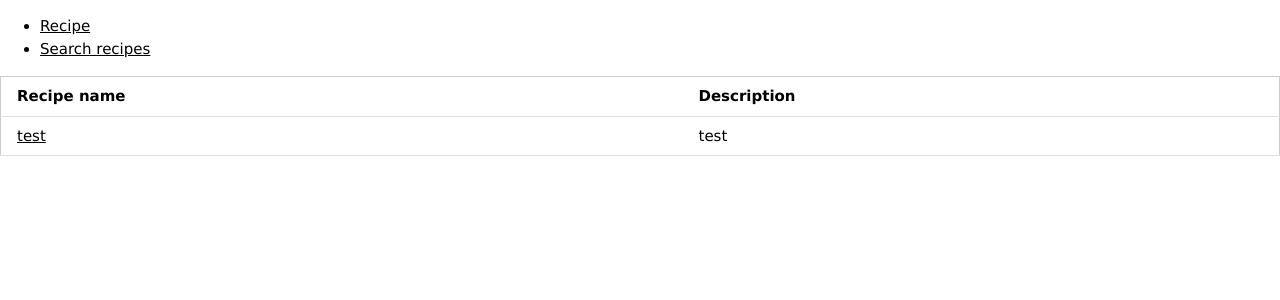
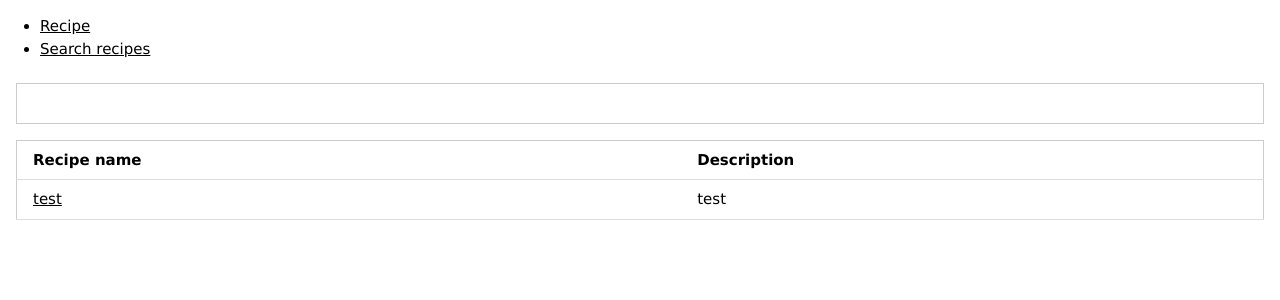
Before and after one commit to dylanpruitt/recipe-book-backend, a React (Create React App) app: page /Search in a window 1280 px wide. Shown: the top 300 px of the page. Built offline with nearby package versions, Linux system fonts and the light colour scheme; no server answers.

Commit message:
Users can filter search results now!

```diff
--- a/src/App.js
+++ b/src/App.js
@@ -62,7 +62,6 @@ class App extends React.Component {
 
   handleClick(i) {
     this.setState({ recipeIndex: i });
-    console.log(this.state.recipeIndex);
   }
 
   render() {
--- /dev/null
+++ b/src/components/InputFilter.js
@@ -0,0 +1,22 @@
+import React from "react";
+
+class InputFilter extends React.Component {
+    constructor(props) {
+        super(props);
+        this.handleChange = this.handleChange.bind(this);
+    }
+
+    handleChange(e) {
+        this.props.handleChange(e.target.value);
+    }
+
+    render() {
+        const filter = this.props.filter;
+
+        return (
+            <input className="w3-input w3-border w3-padding" type="text" value={filter} onChange={this.handleChange}></input>
+        );
+    }
+}
+
+export default InputFilter;
--- a/src/components/ResultsTable.js
+++ b/src/components/ResultsTable.js
@@ -4,6 +4,8 @@ function ResultsTable(props) {
     const items = props.recipes;
     const listRecipes = items.map((item, index) => {
         return <RecipeLink key={index} name={item.title} description={item.description} onClick={() => props.onClick(index)} />;
+    }).filter((item) => {
+        return item.props.name.toLowerCase().includes(props.filter.toLowerCase())
     });
 
     return (
--- a/src/pages/Search.js
+++ b/src/pages/Search.js
@@ -1,9 +1,28 @@
 import ResultsTable from '../components/ResultsTable';
+import InputFilter from '../components/InputFilter';
+import React from 'react';
 
-function Search(props) {
-    return (
-        <ResultsTable recipes={props.recipes} onClick={props.onClick} />
-    );
+class Search extends React.Component {
+    constructor(props) {
+        super(props);
+        this.state = { filter: '' };
+
+        this.handleChange = this.handleChange.bind(this);
+    }
+
+    handleChange(filter) {
+        this.setState({ filter: filter });
+    }
+
+    render() {
+        const filter = this.state.filter;
+        return (
+            <section className="w3-padding">
+                <InputFilter filter={filter} handleChange={this.handleChange} />
+                <ResultsTable recipes={this.props.recipes} onClick={this.props.onClick} filter={filter} />
+            </section>
+        );
+    }
 }
 
 export default Search;
```
